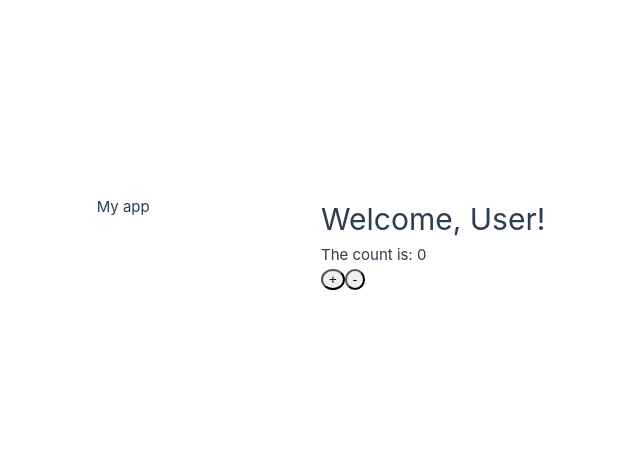
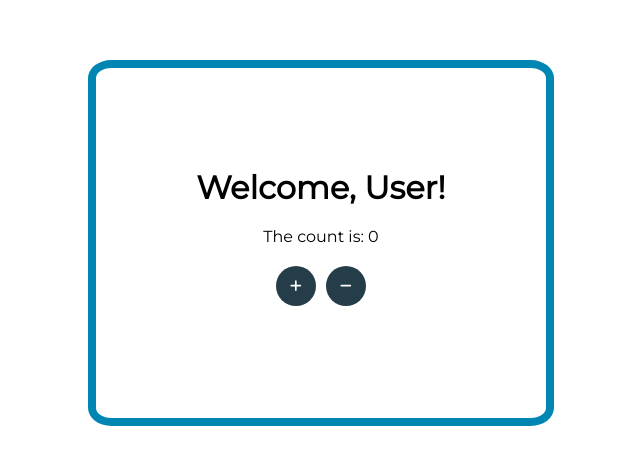
Before and after one commit to andrealps/frontend-example-academy, a Vue app: page / in a window 1280 px wide. Shown: the part 157-622 px from the top of the page, without its empty margins (319-959 px from the left). Built offline with nearby package versions, Linux system fonts and the light colour scheme.

Commit message:
Add FontAwesome library

```diff
--- a/index.html
+++ b/index.html
@@ -3,7 +3,10 @@
   <head>
     <meta charset="UTF-8">
     <link rel="icon" href="/favicon.ico">
-    <meta name="viewport" content="width=device-width, initial-scale=1.0">
+      <link rel="preconnect" href="https://fonts.googleapis.com">
+      <link rel="preconnect" href="https://fonts.gstatic.com" crossorigin>
+      <link href="https://fonts.googleapis.com/css2?family=Montserrat&display=swap" rel="stylesheet">
+      <meta name="viewport" content="width=device-width, initial-scale=1.0">
     <title>Vite App</title>
   </head>
   <body>
--- a/package.json
+++ b/package.json
@@ -16,6 +16,11 @@
     "format": "prettier --write src"
   },
   "dependencies": {
+    "@fortawesome/fontawesome-svg-core": "^6.4.2",
+    "@fortawesome/free-brands-svg-icons": "^6.4.2",
+    "@fortawesome/free-regular-svg-icons": "^6.4.2",
+    "@fortawesome/free-solid-svg-icons": "^6.4.2",
+    "@fortawesome/vue-fontawesome": "^3.0.3",
     "pinia": "^2.1.7",
     "vue": "^3.3.4"
   },
--- a/src/App.vue
+++ b/src/App.vue
@@ -1,27 +1,85 @@
-<script setup lang="ts">
-  import { ref } from 'vue';
-  import RoundButton from './components/RoundButton.vue';
-
-  const baseClass = 'app';
-
-  const count = ref(0);
-</script>
-
 <template>
-  <header>My app</header>
-  <main>
+  <main :class="baseClass">
     <h1 :class="`${baseClass}__title`">Welcome, User!</h1>
     <div :class="`${baseClass}__content`">
       <p :class="`${baseClass}__content-count`">The count is: {{ count }}</p>
       <div :class="`${baseClass}__content-buttons`">
-        <round-button id="add" icon="+" />
-        <round-button id="add" icon="-" />
+        <round-button @click="add" :class="`${baseClass}__content-button`" icon="fa-solid fa-plus" />
+        <round-button @click="subtract" :class="`${baseClass}__content-button`" icon="fa-solid fa-minus" />
       </div>
+      <button v-if="showReset" @click="reset" :class="`${baseClass}__reset`">Reset count</button>
     </div>
   </main>
 </template>
 
+<script setup lang="ts">
+  import { computed, ref } from 'vue';
+  import RoundButton from './components/RoundButton.vue';
+
+  const baseClass = 'main-app';
+
+  const initialCountValue = 0;
+  const count = ref(initialCountValue);
+
+  const showReset = computed((): boolean => {
+    return count.value !== initialCountValue;
+  });
+
+  function add(): void {
+    count.value = count.value + 1;
+  }
+
+  function subtract(): void {
+    count.value = count.value - 1;
+  }
+
+  function reset(): void {
+    count.value = initialCountValue;
+  }
+</script>
+
 <style scoped lang="scss">
-  .app {
+  .main-app {
+    flex-direction: column;
+    align-items: center;
+    margin: auto;
+    height: 150px;
+    padding: 100px;
+    border: 8px solid #0086b2;
+    border-radius: 5%;
+
+    &, &__content {
+      display: flex;
+      flex-direction: column;
+      gap: 20px;
+    }
+
+    &__content {
+      width: 100%;
+      align-items: center;
+    }
+
+    &__content-buttons {
+      display: flex;
+      justify-content: center;
+      gap: 10px;
+    }
+
+    &__content-button,
+    &__reset {
+      cursor: pointer;
+    }
+
+    &__reset {
+      padding: 8px;
+      border: 2px solid #0086b2;
+      border-radius: 5%;
+      text-decoration: none;
+      background: white;
+
+      &:hover {
+        background: #e8e8e8;
+      }
+    }
   }
 </style>
--- a/src/assets/base.css
+++ /dev/null
@@ -1,86 +0,0 @@
-/* color palette from <https://github.com/vuejs/theme> */
-:root {
-  --vt-c-white: #ffffff;
-  --vt-c-white-soft: #f8f8f8;
-  --vt-c-white-mute: #f2f2f2;
-
-  --vt-c-black: #181818;
-  --vt-c-black-soft: #222222;
-  --vt-c-black-mute: #282828;
-
-  --vt-c-indigo: #2c3e50;
-
-  --vt-c-divider-light-1: rgba(60, 60, 60, 0.29);
-  --vt-c-divider-light-2: rgba(60, 60, 60, 0.12);
-  --vt-c-divider-dark-1: rgba(84, 84, 84, 0.65);
-  --vt-c-divider-dark-2: rgba(84, 84, 84, 0.48);
-
-  --vt-c-text-light-1: var(--vt-c-indigo);
-  --vt-c-text-light-2: rgba(60, 60, 60, 0.66);
-  --vt-c-text-dark-1: var(--vt-c-white);
-  --vt-c-text-dark-2: rgba(235, 235, 235, 0.64);
-}
-
-/* semantic color variables for this project */
-:root {
-  --color-background: var(--vt-c-white);
-  --color-background-soft: var(--vt-c-white-soft);
-  --color-background-mute: var(--vt-c-white-mute);
-
-  --color-border: var(--vt-c-divider-light-2);
-  --color-border-hover: var(--vt-c-divider-light-1);
-
-  --color-heading: var(--vt-c-text-light-1);
-  --color-text: var(--vt-c-text-light-1);
-
-  --section-gap: 160px;
-}
-
-@media (prefers-color-scheme: dark) {
-  :root {
-    --color-background: var(--vt-c-black);
-    --color-background-soft: var(--vt-c-black-soft);
-    --color-background-mute: var(--vt-c-black-mute);
-
-    --color-border: var(--vt-c-divider-dark-2);
-    --color-border-hover: var(--vt-c-divider-dark-1);
-
-    --color-heading: var(--vt-c-text-dark-1);
-    --color-text: var(--vt-c-text-dark-2);
-  }
-}
-
-*,
-*::before,
-*::after {
-  box-sizing: border-box;
-  margin: 0;
-  font-weight: normal;
-}
-
-body {
-  min-height: 100vh;
-  color: var(--color-text);
-  background: var(--color-background);
-  transition:
-    color 0.5s,
-    background-color 0.5s;
-  line-height: 1.6;
-  font-family:
-    Inter,
-    -apple-system,
-    BlinkMacSystemFont,
-    'Segoe UI',
-    Roboto,
-    Oxygen,
-    Ubuntu,
-    Cantarell,
-    'Fira Sans',
-    'Droid Sans',
-    'Helvetica Neue',
-    sans-serif;
-  font-size: 15px;
-  text-rendering: optimizeLegibility;
-  -webkit-font-smoothing: antialiased;
-  -moz-osx-font-smoothing: grayscale;
-}
--- a/src/assets/main.css
+++ b/src/assets/main.css
@@ -1,35 +1,14 @@
-@import 'base.css';
+* {
+  margin: 0;
+  padding: 0;
+  font-family: 'Montserrat', sans-serif;
+}
+
+html, body, #app {
+  height: 100%;
+}
 
 #app {
-  max-width: 1280px;
-  margin: 0 auto;
-  padding: 2rem;
-
-  font-weight: normal;
+  display: flex;
+  flex-grow: 1;
 }
-
-a,
-.green {
-  text-decoration: none;
-  color: hsla(160, 100%, 37%, 1);
-  transition: 0.4s;
-}
-
-@media (hover: hover) {
-  a:hover {
-    background-color: hsla(160, 100%, 37%, 0.2);
-  }
-}
-
-@media (min-width: 1024px) {
-  body {
-    display: flex;
-    place-items: center;
-  }
-
-  #app {
-    display: grid;
-    grid-template-columns: 1fr 1fr;
-    padding: 0 2rem;
-  }
-}
--- a/src/components/RoundButton.vue
+++ b/src/components/RoundButton.vue
@@ -1,22 +1,34 @@
 <template>
-  <button :class="baseClass" @click="emit('click', props.id)">{{ props.icon }}</button>
+  <button :class="baseClass" @click="emit('click')">
+    <font-awesome-icon :icon="icon" :size="size" />
+  </button>
 </template>
 
 <script setup lang="ts">
-  const props = defineProps<{
-    id: string;
+  defineProps<{
     icon: string;
+    size?: string;
     tooltip?: string;
   }>();
-  const emit = defineEmits<{
-    click: [value: string];
-  }>();
+  const emit = defineEmits(['click'])
 
   const baseClass = 'round-button';
 </script>
 
 <style scoped lang="scss">
   .round-button {
+    $button-height: 40px;
+
+    width: $button-height;
+    height: $button-height;
+    border: none;
     border-radius: 50%;
+    text-decoration: none;
+    color: white;
+    background: #243d48;
+
+    &:hover {
+      background: #15242a;
+    }
   }
 </style>
--- a/src/main.ts
+++ b/src/main.ts
@@ -4,8 +4,19 @@ import { createApp } from 'vue';
 import { createPinia } from 'pinia';
 import App from './App.vue';
 
+// Icons
+import { library } from '@fortawesome/fontawesome-svg-core'
+import { FontAwesomeIcon } from '@fortawesome/vue-fontawesome'
+import { fas } from '@fortawesome/free-solid-svg-icons';
+import { far } from '@fortawesome/free-regular-svg-icons';
+
+
+library.add(fas, far);
+
 const app = createApp(App);
 
 app.use(createPinia());
 
+app.component('font-awesome-icon', FontAwesomeIcon);
+
 app.mount('#app');
```
Also changed, not shown: 1 other file (tests, documents, lock files or other folders).
